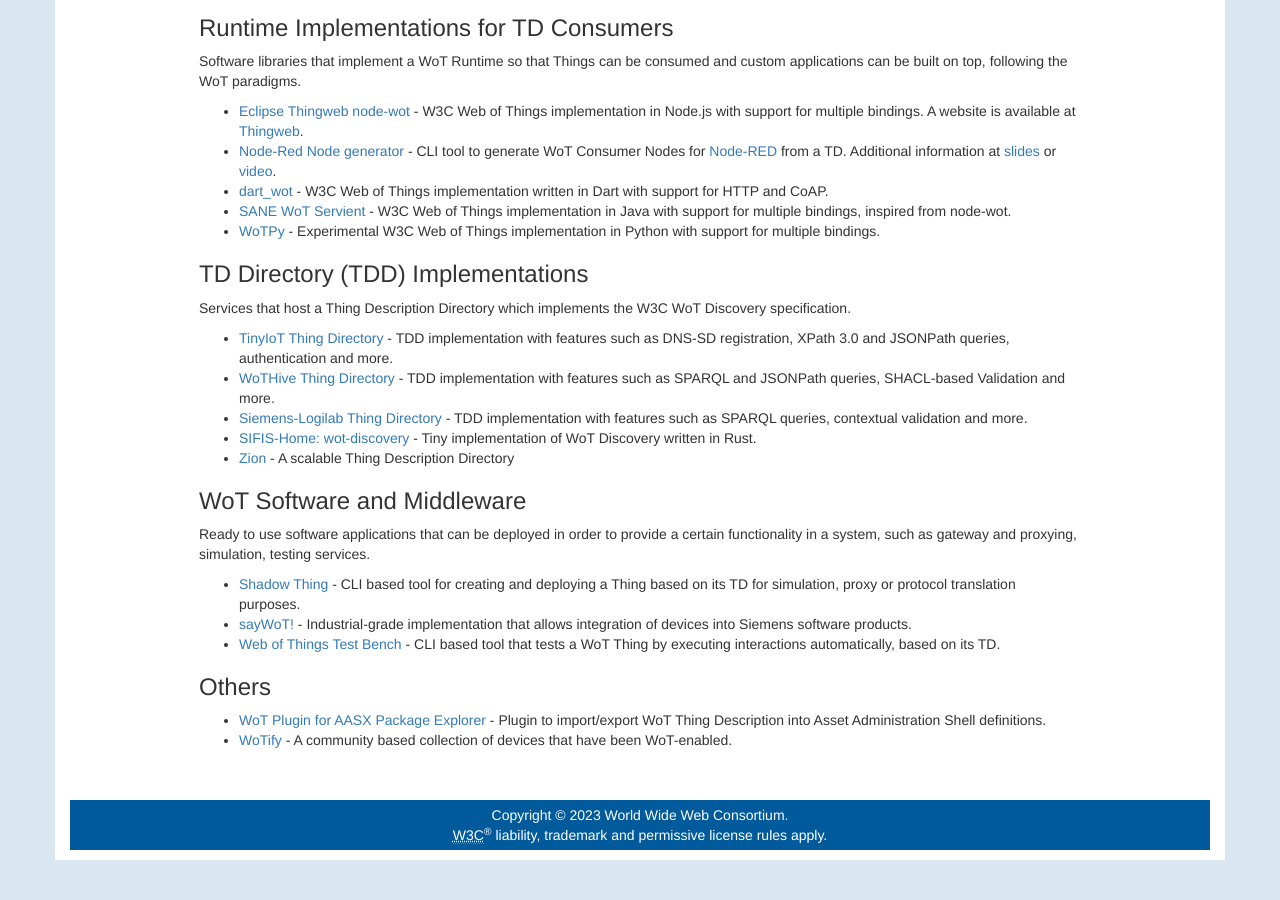
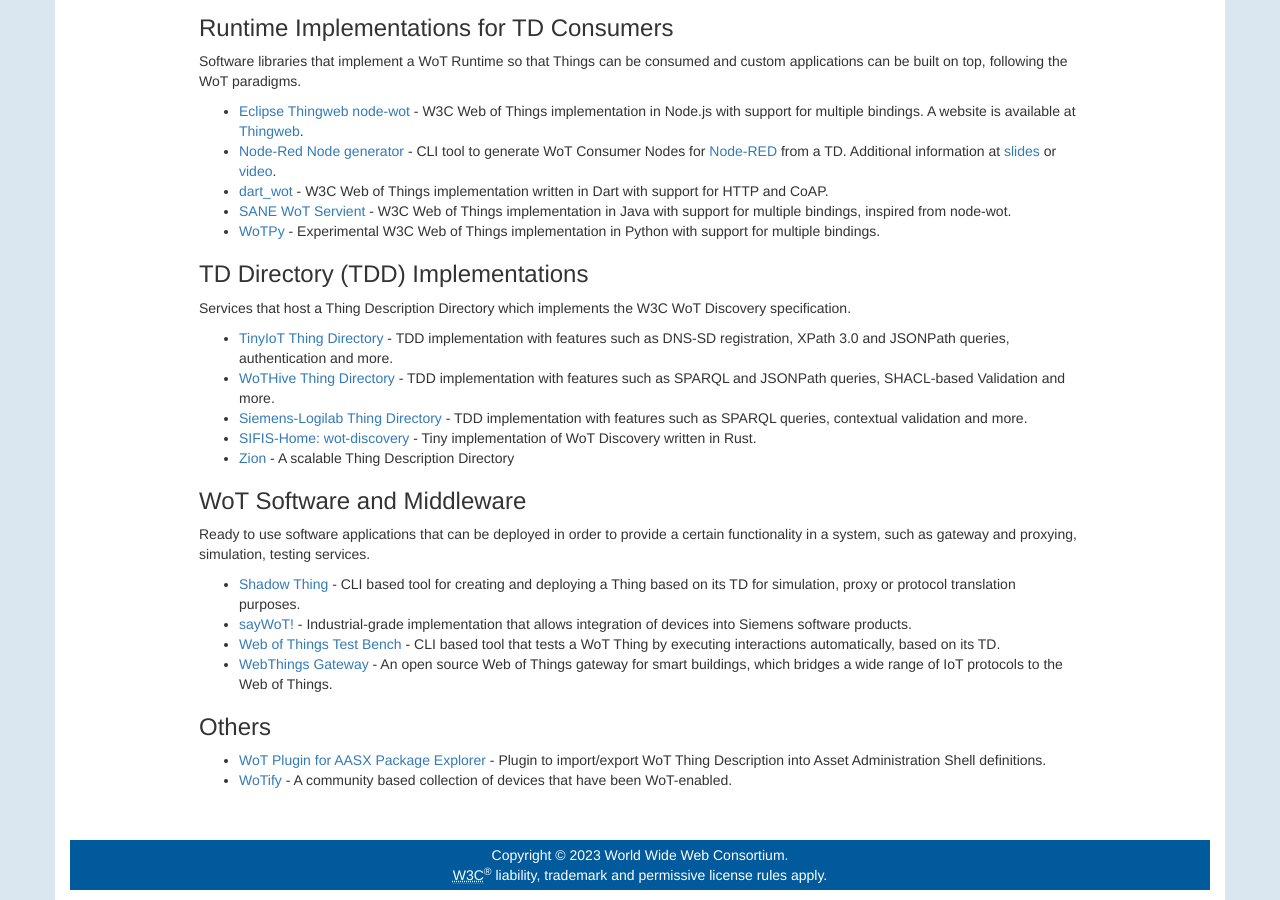
Before and after one commit to w3c/wot-marketing, a Jekyll site: the page built from docs/developers/index.html, in a window 1280 px wide and 900 px high, scrolled down 1470 px. Built offline with Jekyll 4.4.1, drawn with Linux system fonts in a browser that asks for light colours; nearby versions of some CDN libraries; comment, search, counter and statistics services are not loaded; before the commit the page ends 2330 px from its top, so only the background shows below that.

Commit message:
Add WebThings Gateway to the list of WoT Software

```diff
--- a/docs/developers/index.html
+++ b/docs/developers/index.html
@@ -603,6 +603,11 @@
 		<li><a href="https://github.com/tum-esi/testbench" target="_blank">Web of Things Test Bench</a>
 			- CLI based tool that tests a WoT Thing by executing interactions automatically, based on its TD.
 		</li>
+		<li>
+	    <a href="https://github.com/WebThingsIO/gateway/" target="_blank">WebThings Gateway</a> - An
+			open source Web of Things gateway for smart buildings, which bridges a wide range of IoT protocols to the
+			Web of Things.
+		</li>
 	</ul>
 
 	<h3 id="others">Others</h3>
```
